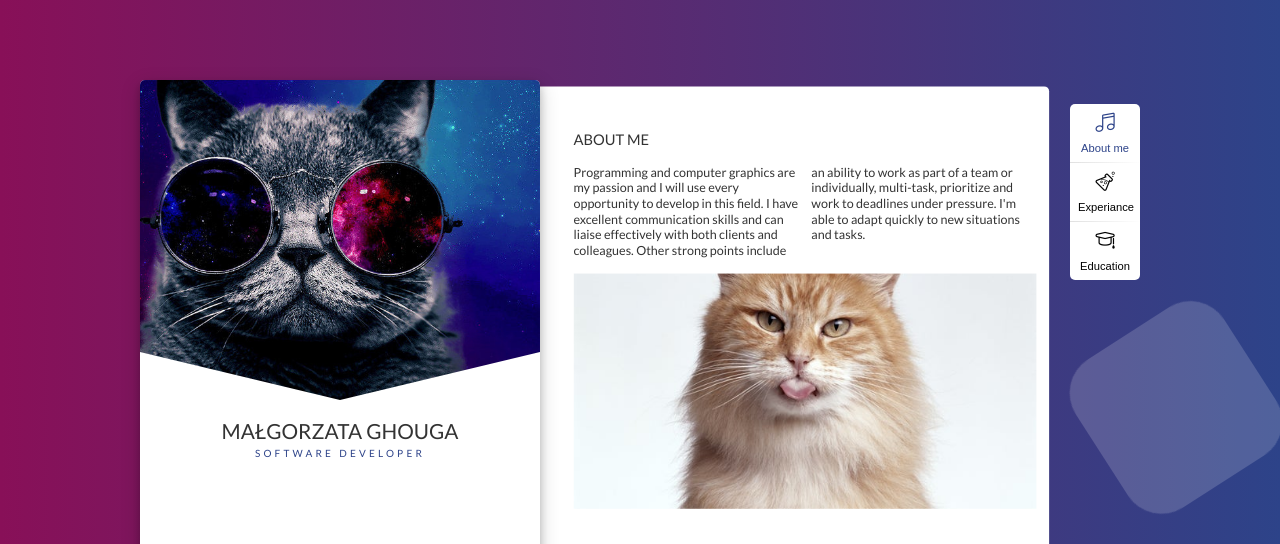
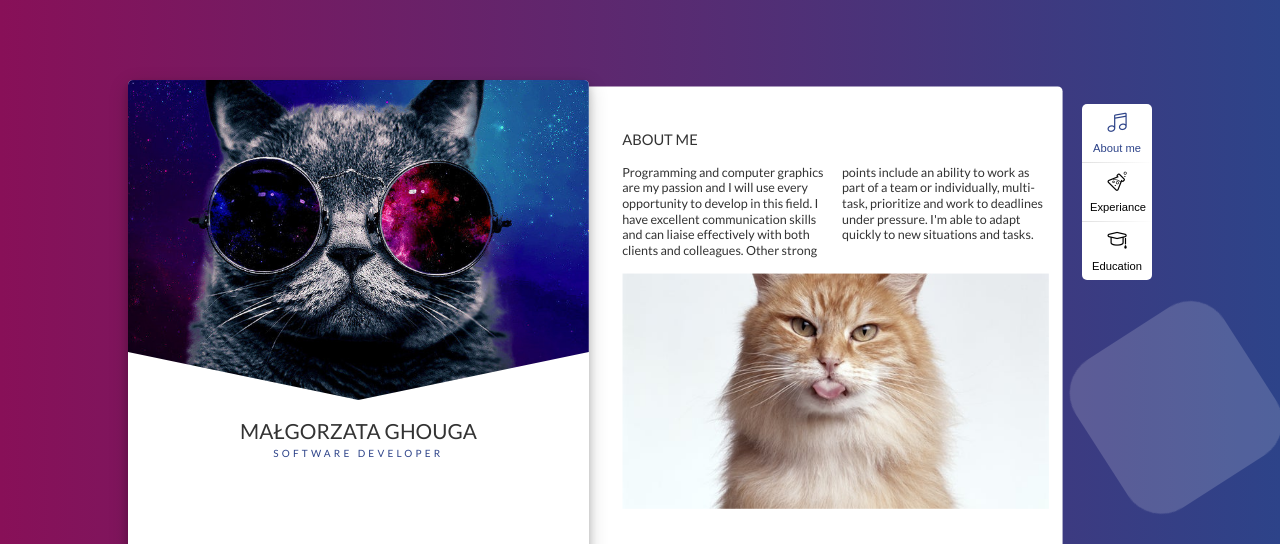
Before and after one commit to Aaspyr/CCW19-landingpage, a website: page MalgoskaGhouga/index.html in a window 1280 px wide. Shown: the top 544 px of the page. Drawn offline with nearby package versions, Linux system fonts and the light colour scheme.

Commit message:
responsiveness

```diff
--- a/MalgoskaGhouga/sass/basic.scss
+++ b/MalgoskaGhouga/sass/basic.scss
@@ -12,7 +12,7 @@ body {
 
 .wrapper {
   height: 80%;
-  max-width: 1000px;
+  max-width: 1200px;
   width: 80%;
   display: flex;
   position: fixed;
@@ -51,7 +51,7 @@ p {
 .main-profile-card {
   box-shadow: 0 4px 8px 0 rgba(0, 0, 0, 0.2), 0 6px 20px 0 rgba(0, 0, 0, 0.19);
   overflow: hidden;
-  max-width: 400px;
+  max-width: 45%;
   &__bgPhoto {
     height: 50%;
     background: url(../img/space.jpg) no-repeat right top / cover;
```
Also changed, not shown: MalgoskaGhouga/css/main.css.
